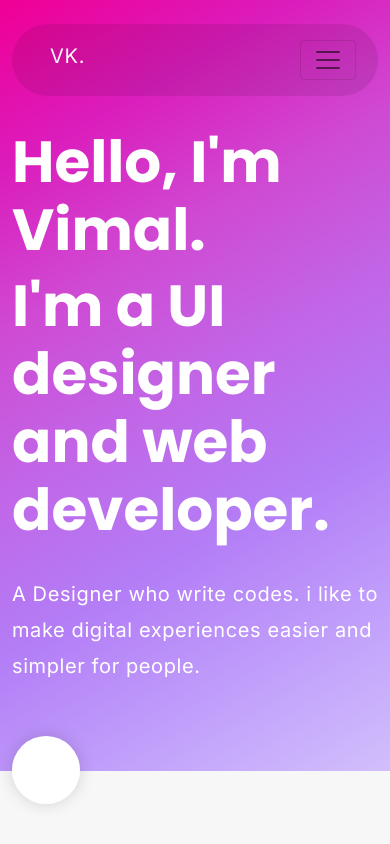
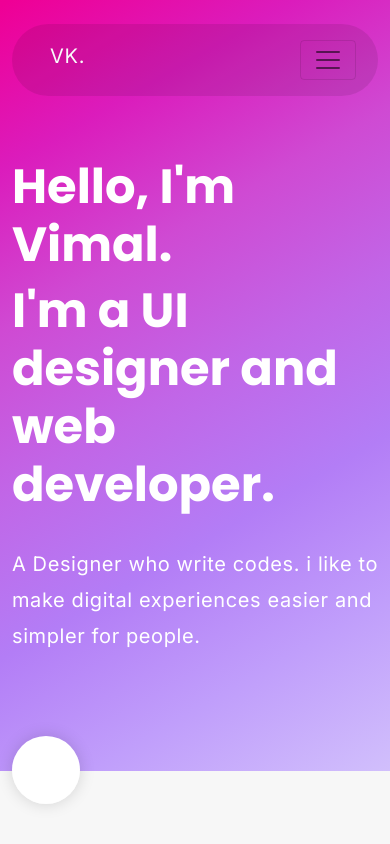
Before and after one commit to rootvivek/Portfolio, a React (Create React App) app: page / in a window 390 px wide. Shown: the top 844 px of the page. Built offline with nearby package versions, Linux system fonts and the light colour scheme.

Commit message:
Update App.css

```diff
--- a/src/App.css
+++ b/src/App.css
@@ -234,3 +234,27 @@ hr{
 .resume>h1{
     font-weight: 700 ;
 }
+
+
+
+
+/* X-Small devices (portrait phones, less than 576px) */
+@media (max-width: 575.98px) {
+
+    .intro-text{
+    font-size: 48px;
+    line-height: 58px;
+}
+ }
+
+/* // Small devices (landscape phones, less than 768px)
+@media (max-width: 767.98px) { ... }
+
+// Medium devices (tablets, less than 992px)
+@media (max-width: 991.98px) { ... }
+
+// Large devices (desktops, less than 1200px)
+@media (max-width: 1199.98px) { ... }
+
+// X-Large devices (large desktops, less than 1400px)
+@media (max-width: 1399.98px) { ... } */
```
